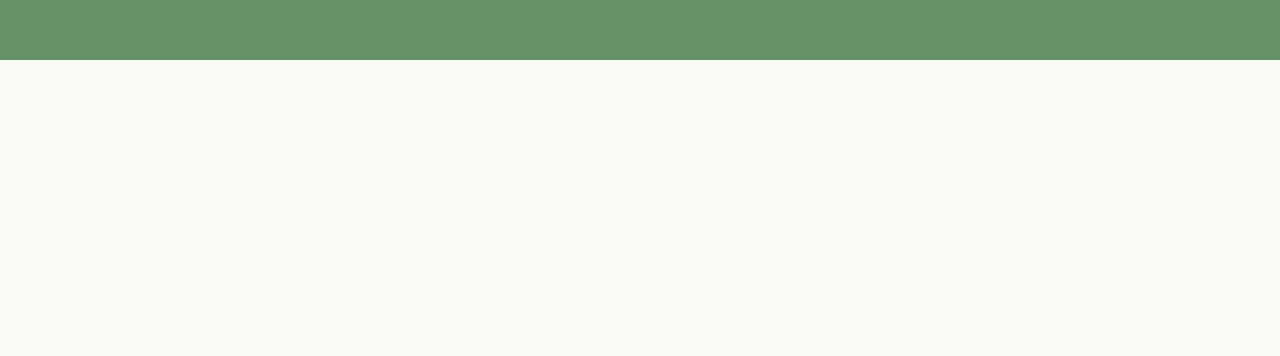
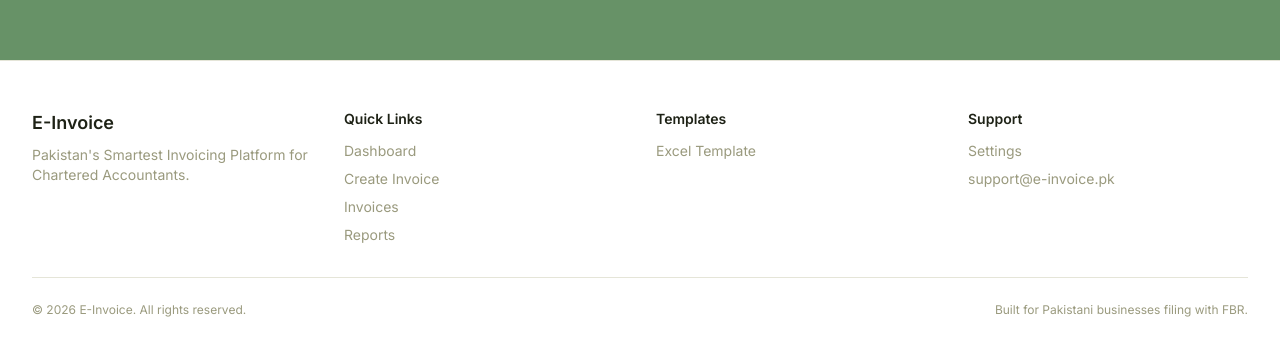
Before and after one commit to malaaaeeka/saas, a Next.js app in the folder frontend/: page / in a window 1280 px wide. Shown: the part 804-1160 px from the top of the page. Before the commit the page ends 864 px from the top, so only its background shows below. Built offline with nearby package versions, Linux system fonts and the light colour scheme; no server answers.

Commit message:
added footer

```diff
--- a/frontend/app/layout.tsx
+++ b/frontend/app/layout.tsx
@@ -2,6 +2,7 @@
 import { Cormorant_Garamond, Inter } from "next/font/google";
 import "./globals.css";
 import Navbar from "@/components/ui/Navbar";
+import Footer from "@/components/ui/Footer";
 
 const cormorant = Cormorant_Garamond({
   variable: "--font-heading",
@@ -33,7 +34,8 @@
     >
       <body className="min-h-full flex flex-col">
         <Navbar />
-        {children}
+        <main className="flex-1">{children}</main>
+        <Footer />
       </body>
     </html>
   );
--- /dev/null
+++ b/frontend/components/ui/Footer.tsx
@@ -0,0 +1,58 @@
+import Link from 'next/link'
+
+export default function Footer() {
+  return (
+    <footer className="bg-surface border-t border-border mt-auto">
+      <div className="max-w-7xl mx-auto px-8 py-12">
+        <div className="grid grid-cols-1 md:grid-cols-4 gap-8">
+
+          <div>
+            <p className="text-heading font-semibold text-lg mb-2">E-Invoice</p>
+            <p className="text-muted text-sm">
+              Pakistan's Smartest Invoicing Platform for Chartered Accountants.
+            </p>
+          </div>
+
+          <div>
+            <p className="text-heading font-semibold text-sm mb-3">Quick Links</p>
+            <div className="flex flex-col gap-2">
+              <Link href="/dashboard" className="text-muted hover:text-heading text-sm transition">Dashboard</Link>
+              <Link href="/create" className="text-muted hover:text-heading text-sm transition">Create Invoice</Link>
+              <Link href="/invoices" className="text-muted hover:text-heading text-sm transition">Invoices</Link>
+              <Link href="/reports" className="text-muted hover:text-heading text-sm transition">Reports</Link>
+            </div>
+          </div>
+
+          <div>
+            <p className="text-heading font-semibold text-sm mb-3">Templates</p>
+            <div className="flex flex-col gap-2">
+              <a href="/templates/invoice_upload_template.xlsx" download className="text-muted hover:text-heading text-sm transition">
+                Excel Template
+              </a>
+            </div>
+          </div>
+
+          <div>
+            <p className="text-heading font-semibold text-sm mb-3">Support</p>
+            <div className="flex flex-col gap-2">
+              <Link href="/settings" className="text-muted hover:text-heading text-sm transition">Settings</Link>
+              <a href="mailto:support@e-invoice.pk" className="text-muted hover:text-heading text-sm transition">
+                support@e-invoice.pk
+              </a>
+            </div>
+          </div>
+
+        </div>
+
+        <div className="border-t border-border mt-8 pt-6 flex flex-col md:flex-row justify-between items-center gap-2">
+          <p className="text-muted text-xs">
+            © {new Date().getFullYear()} E-Invoice. All rights reserved.
+          </p>
+          <p className="text-muted text-xs">
+            Built for Pakistani businesses filing with FBR.
+          </p>
+        </div>
+      </div>
+    </footer>
+  )
+}
```
Also changed, not shown: 1 other file (tests, documents, lock files or other folders).
